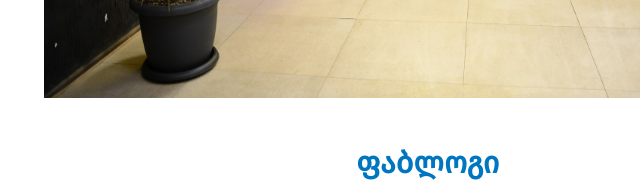
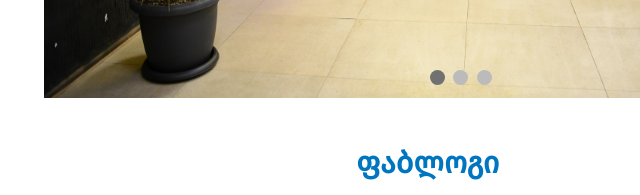
Before and after one commit to Tamar-22/Fablab-Iliauni, a plain HTML site: page index.html in a window 1280 px wide. Shown: the part 574-769 px from the top of the page, 212-852 px from the left. Drawn offline with Linux system fonts and the light colour scheme.

Commit message:
add dots

```diff
--- a/css/style.css
+++ b/css/style.css
@@ -111,6 +111,7 @@ nav{
     text-align: center;
     position: absolute;
     bottom: 10px;
+    left: 50%;
 }
 
 .active1, .dot:hover {
--- a/index.html
+++ b/index.html
@@ -63,12 +63,17 @@
             <img id="img_2" class="mySlides" src="images/slider1.2.jpg" alt="terasa">
             <img id="img_3" class="mySlides" src="images/slider1.3.png" alt="terasa">
             <a class="next" onclick="plusSlides(1)">&#10095;</a>
+            <div class="carousel-dots">
+                <span class="dot" onclick="currentSlide(1)"></span>
+                <span class="dot" onclick="currentSlide(2)"></span>
+                <span class="dot" onclick="currentSlide(3)"></span>
+              </div>
         </div>
-        <div class="carousel-dots">
+        <!-- <div class="carousel-dots">
             <span class="dot" onclick="currentSlide(1)"></span>
             <span class="dot" onclick="currentSlide(2)"></span>
             <span class="dot" onclick="currentSlide(3)"></span>
-          </div>
+          </div> -->
     </div>
 <main>
     <!-- fablog-section -->
```
